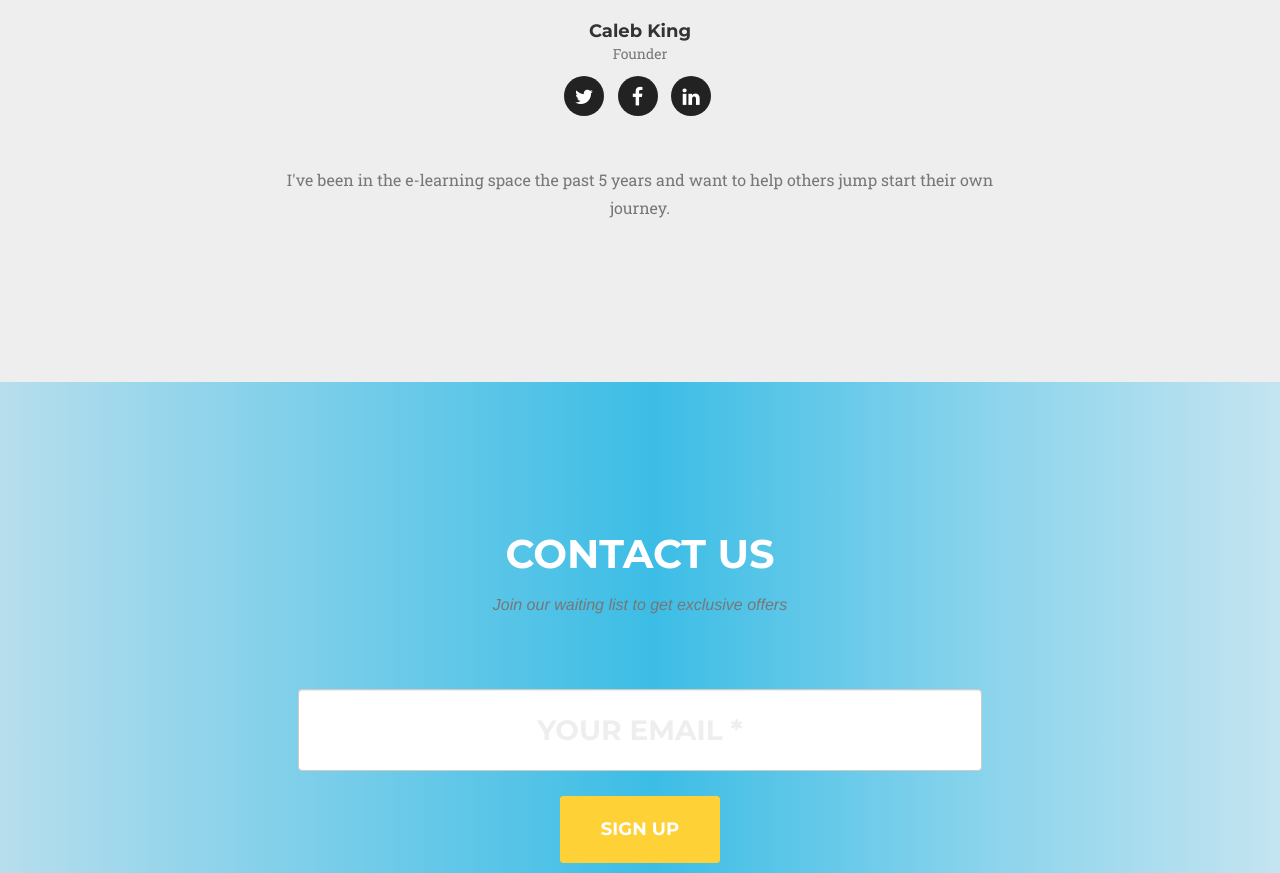
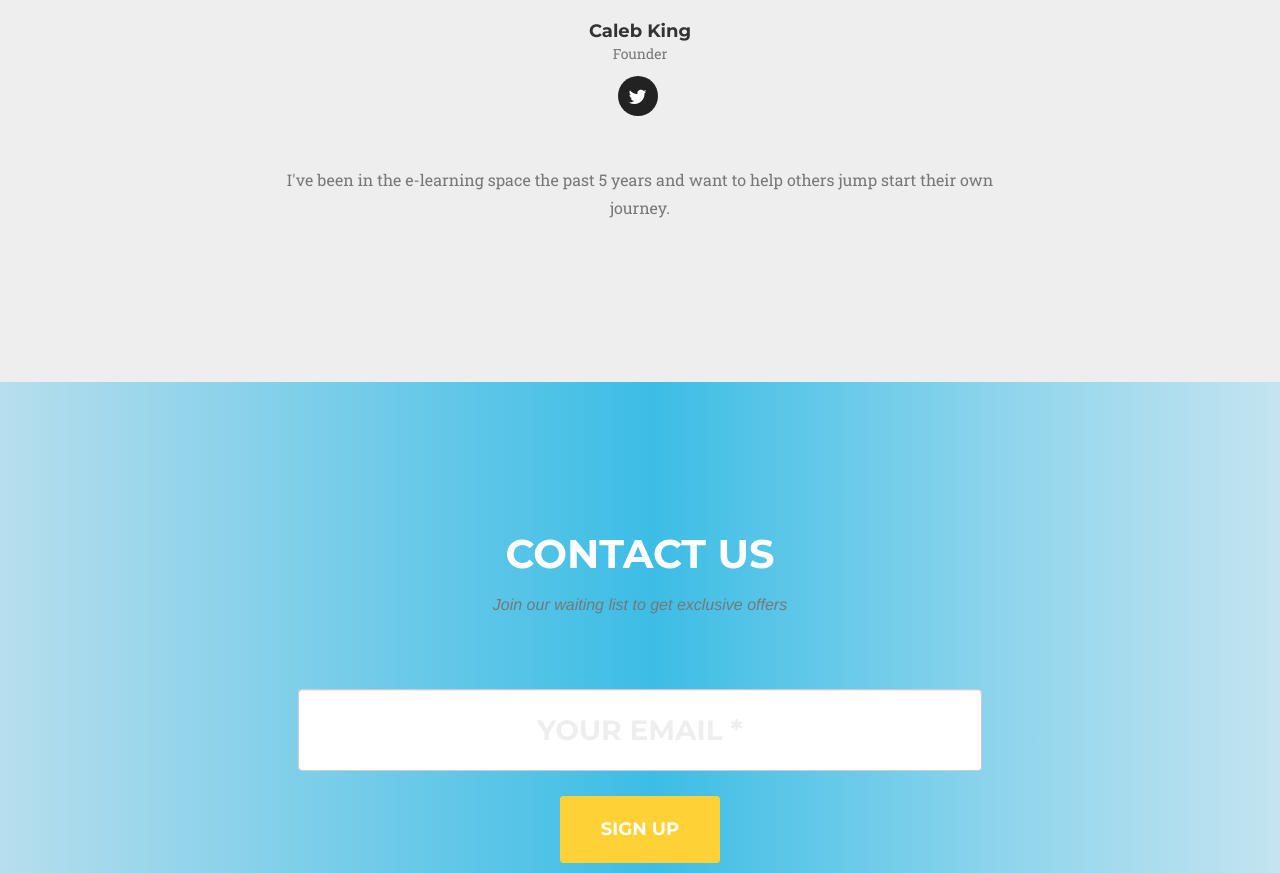
Before and after one commit to CalebKing3/DevboxxLandingPage, a website: page index.html in a window 1280 px wide. Shown: the part 4846-5719 px from the top of the page. Drawn offline with nearby package versions, Linux system fonts and the light colour scheme; a web font is replaced by a local one.

Commit message:
updated social media

```diff
--- a/index.html
+++ b/index.html
@@ -328,12 +328,10 @@
                     <h4>Caleb King</h4>
                     <p class="text-muted">Founder</p>
                     <ul class="list-inline social-buttons">
-                        <li><a href="#"><i class="fa fa-twitter"></i></a>
+                        <li><a href="http://twitter.com/kingcaleb3" target="_blank"><i class="fa fa-twitter"></i></a>
                         </li>
-                        <li><a href="#"><i class="fa fa-facebook"></i></a>
-                        </li>
-                        <li><a href="#"><i class="fa fa-linkedin"></i></a>
-                        </li>
+                        <!--<li><a href="http://facebook.com/calebking4"><i class="fa fa-facebook"></i></a></li>-->
+                        <!--<li><a href="#"><i class="fa fa-linkedin"></i></a></li>-->
                     </ul>
                 </div>
             </div>
@@ -361,33 +359,6 @@
     </div>
 </section>
 
-<!--&lt;!&ndash; Clients Aside &ndash;&gt;-->
-<!--<aside class="clients">-->
-    <!--<div class="container">-->
-        <!--<div class="row">-->
-            <!--<div class="col-md-3 col-sm-6">-->
-                <!--<a href="#">-->
-                    <!--<img src="img/logos/envato.jpg" class="img-responsive img-centered" alt="">-->
-                <!--</a>-->
-            <!--</div>-->
-            <!--<div class="col-md-3 col-sm-6">-->
-                <!--<a href="#">-->
-                    <!--<img src="img/logos/designmodo.jpg" class="img-responsive img-centered" alt="">-->
-                <!--</a>-->
-            <!--</div>-->
-            <!--<div class="col-md-3 col-sm-6">-->
-                <!--<a href="#">-->
-                    <!--<img src="img/logos/themeforest.jpg" class="img-responsive img-centered" alt="">-->
-                <!--</a>-->
-            <!--</div>-->
-            <!--<div class="col-md-3 col-sm-6">-->
-                <!--<a href="#">-->
-                    <!--<img src="img/logos/creative-market.jpg" class="img-responsive img-centered" alt="">-->
-                <!--</a>-->
-            <!--</div>-->
-        <!--</div>-->
-    <!--</div>-->
-<!--</aside>-->
 
 <!-- Contact Section -->
 <section id="contact">
```
